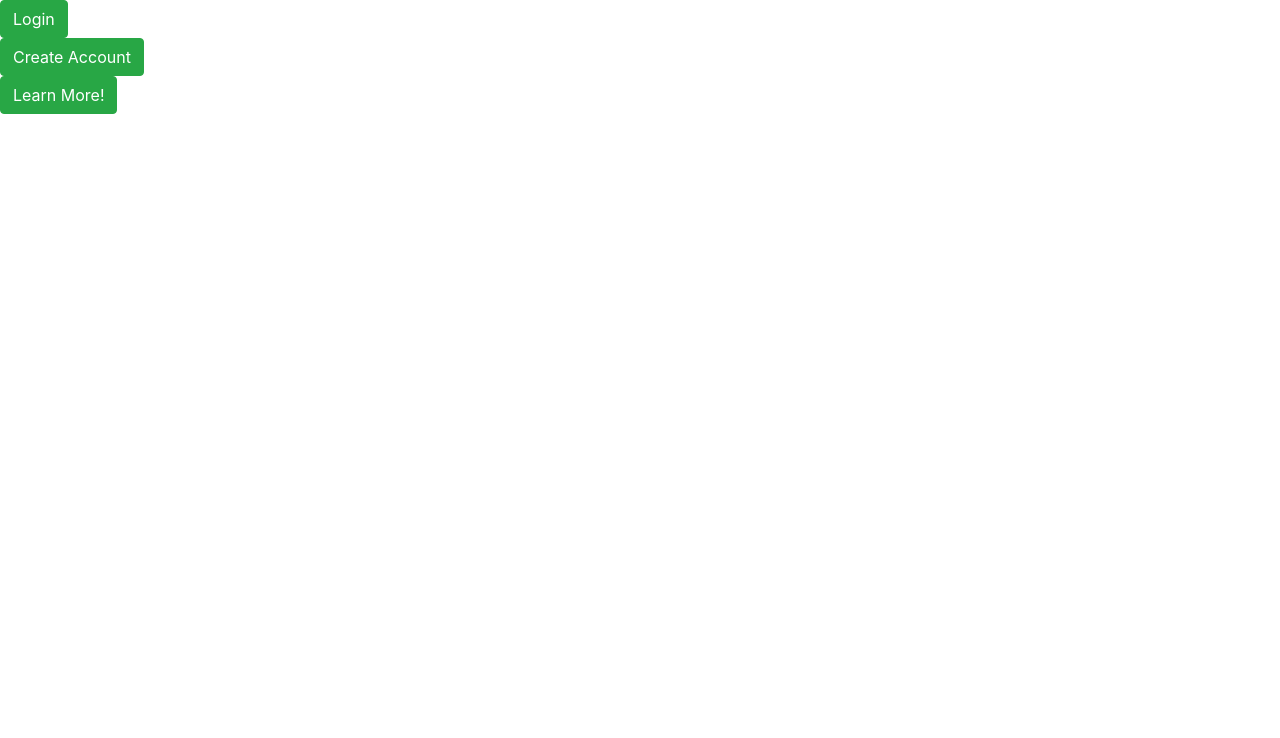
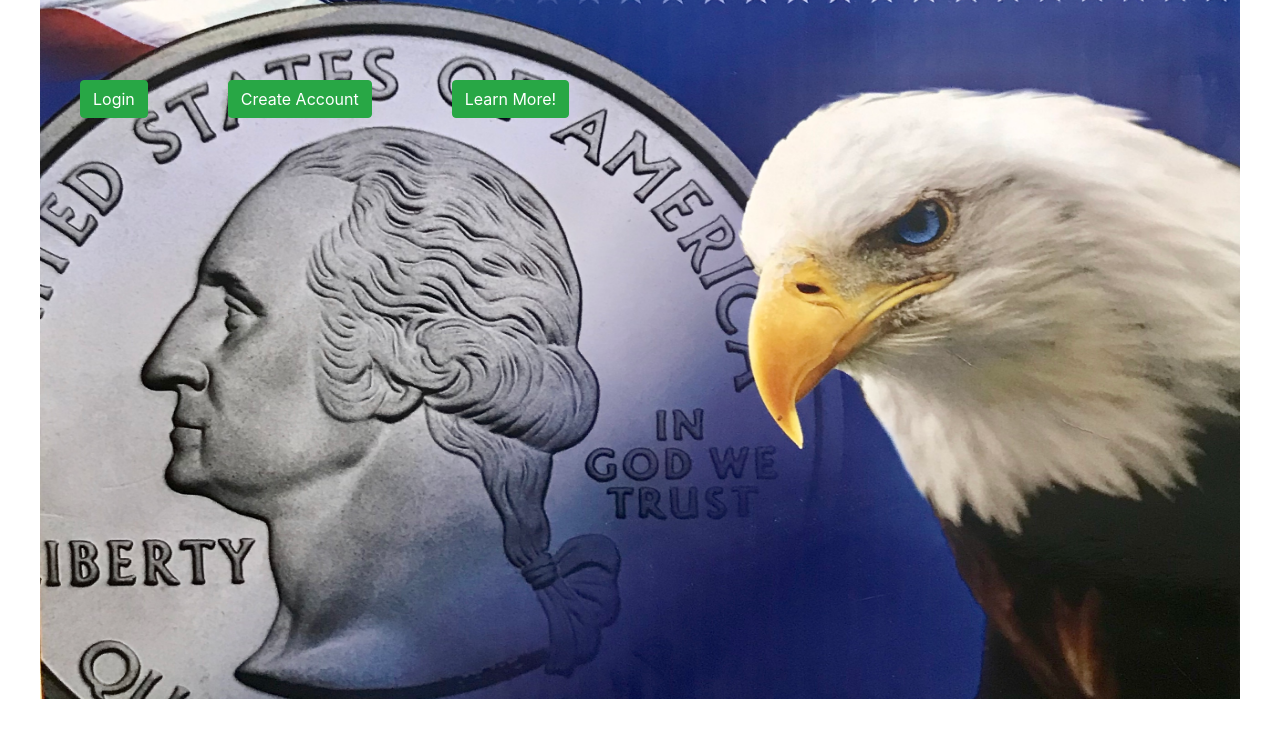
Before and after one commit to gradyrobbins/fifty, a React (Create React App) app: page / in a window 1280 px wide. Shown: the top 738 px of the page. Built offline with nearby package versions, Linux system fonts and the light colour scheme; no server answers.

Commit message:
deleted redundant components and improved routing

```diff
--- a/src/ApplicationViews.js
+++ b/src/ApplicationViews.js
@@ -3,9 +3,9 @@ import React, { Component } from 'react';
 
 import DataManager from './modules/DataManager'
 import Login from './components/login/LoginForm'
-import HomePage from './components/home/HomePage'
+import LandingPage from './components/landing/LandingPage'
 // import CollectionsList from './components/Collections/CollectionsList'
-import CollectionsList2 from './components/Collections/CollectionsList2'
+import Dashboard from './components/Collections/Dashboard'
 import HasCard from './components/Collections/Has/HasCard'
 // import NavBar from './components/nav/NavBar'
 export default class ApplicationViews extends Component {
@@ -64,7 +64,7 @@ export default class ApplicationViews extends Component {
 
         <Route exact path="/" render={props => {
           return <React.Fragment>
-            <HomePage />
+            <LandingPage />
           </React.Fragment>
         }}
         />
@@ -89,7 +89,7 @@ export default class ApplicationViews extends Component {
               /> }}
         /> */}
         <Route exact path="/home" render={props => {
-            return <CollectionsList2
+            return <Dashboard
               {...props}
               collections={this.state.collections}
               getASpecificCollection={this.getASpecificCollection}
@@ -98,7 +98,7 @@ export default class ApplicationViews extends Component {
 
           <Route exact path="/collections/Andrew" render={props => {
             return <React.Fragment>
-              <CollectionsList2 />
+              <Dashboard />
               <HasCard
             {...props}
             collections={this.state.collections}
--- a/src/components/Collections/CollectionsList2.js
+++ b/src/components/Collections/Dashboard.js
@@ -3,7 +3,7 @@ import { Link } from "react-router-dom"
 import "bootstrap/dist/css/bootstrap.min.css"
 
 
-class CollectionsList2 extends Component {
+class Dashboard extends Component {
     render() {
 
         return (
@@ -37,4 +37,4 @@ class CollectionsList2 extends Component {
     }
 }
 
-export default CollectionsList2
+export default Dashboard
--- a/src/components/Collections/Has/HasCard.js
+++ b/src/components/Collections/Has/HasCard.js
@@ -1,5 +1,5 @@
 import React, { Component } from 'react'
-import CollectionsList2 from './../CollectionsList2'
+import CollectionsList2 from '../Dashboard'
 
 class HasCard extends Component {
     render() {
--- a/src/components/home/HomePage.css
+++ /dev/null
@@ -1,8 +0,0 @@
-
-body {
-    /* background-image: url('./../img/coverImage.jpg'); */
-    background-repeat: no-repeat;
-    background-position: center ;
-    background-size:1200px 1200px;
-    resize: both
-}
--- /dev/null
+++ b/src/components/landing/LandingPage.css
@@ -0,0 +1,41 @@
+
+body {
+    background-image: url('./../img/coverImage.jpg');
+    background-repeat: no-repeat;
+    background-position: center ;
+    background-size:1200px 1200px;
+    resize: both
+}
+
+.LandingPage {
+    display: flex;
+    /* background-color: burlywood; */
+}
+
+.landingButtons {
+    display: flex;
+    justify-items: flex-end;
+    margin: 20px;
+    padding: 20px;
+    border-radius: 5%;
+}
+
+.loginButton {
+    margin: 20px;
+    padding: 20px;
+    border-radius: 5%;
+}
+
+.registerButton {
+    /* background-color: darkgray; */
+    margin: 20px;
+    padding: 20px;
+    border-radius: 5%;
+}
+
+.learnButton {
+    /* background-color: darkgray; */
+    margin: 20px;
+    padding: 20px;
+    border-radius: 5%;
+}
--- a/src/components/home/HomePage.js
+++ b/src/components/landing/LandingPage.js
@@ -1,14 +1,14 @@
 import React, { Component } from 'react'
-import './HomePage.css'
+import './LandingPage.css'
 
-export default class HomePage extends Component {
+export default class LandingPage extends Component {
 
     render() {
 
         return (
-            <React.Fragment>
-                <div className="HomePage" >
-                <div className="homeButtons" >
+        <React.Fragment>
+            <div className="LandingPage" >
+                <div className="landingButtons" >
                     <div className="loginButton">
                         <button type="button"
                             className="btn btn-success"
@@ -28,7 +28,7 @@ export default class HomePage extends Component {
                             }
                         }>Create Account</button>
                     </div>
-                    <div className="registerButton">
+                    <div className="learnButton">
                         <button type="button"
                             className="btn btn-success"
                             onClick={() => {
@@ -41,8 +41,8 @@ export default class HomePage extends Component {
                             }>Learn More! </button>
                     </div>
                 </div>
-                </div>
-            </React.Fragment>
+            </div>
+        </React.Fragment>
         )
 
     }
```
